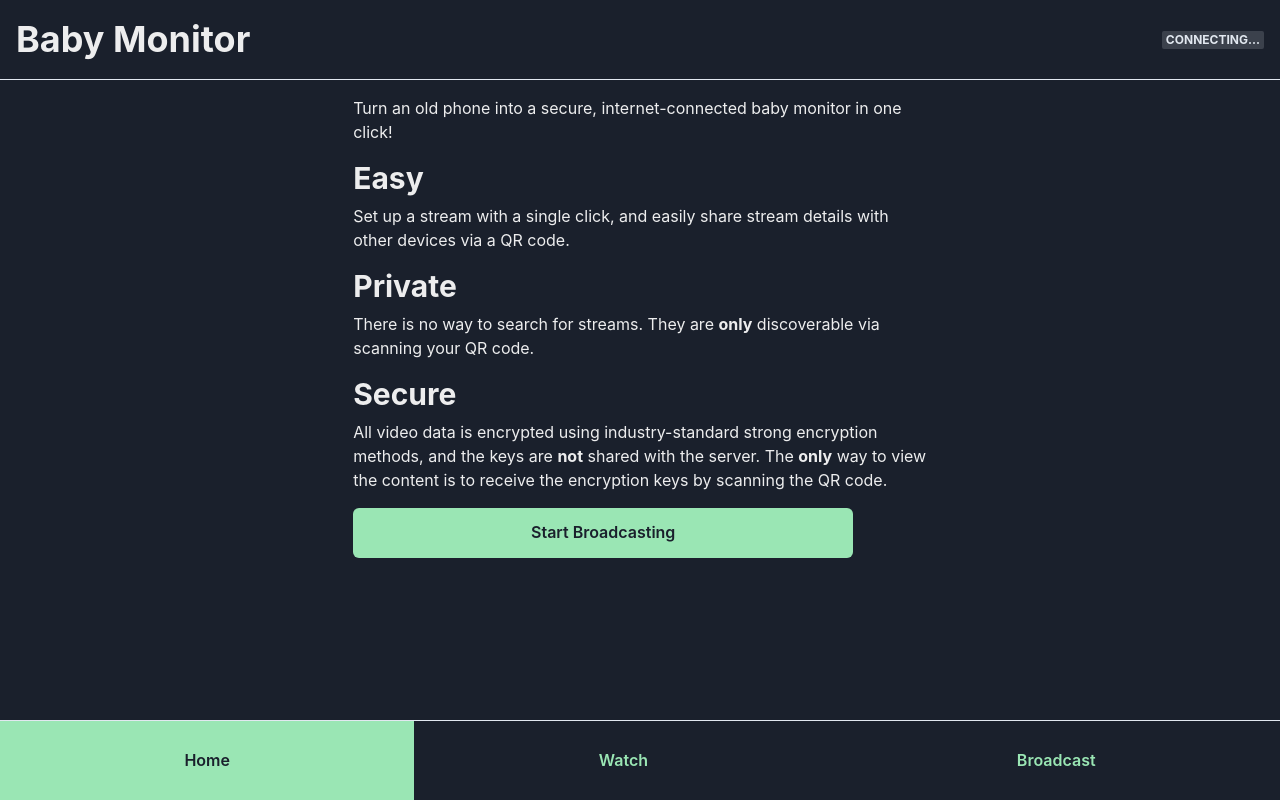
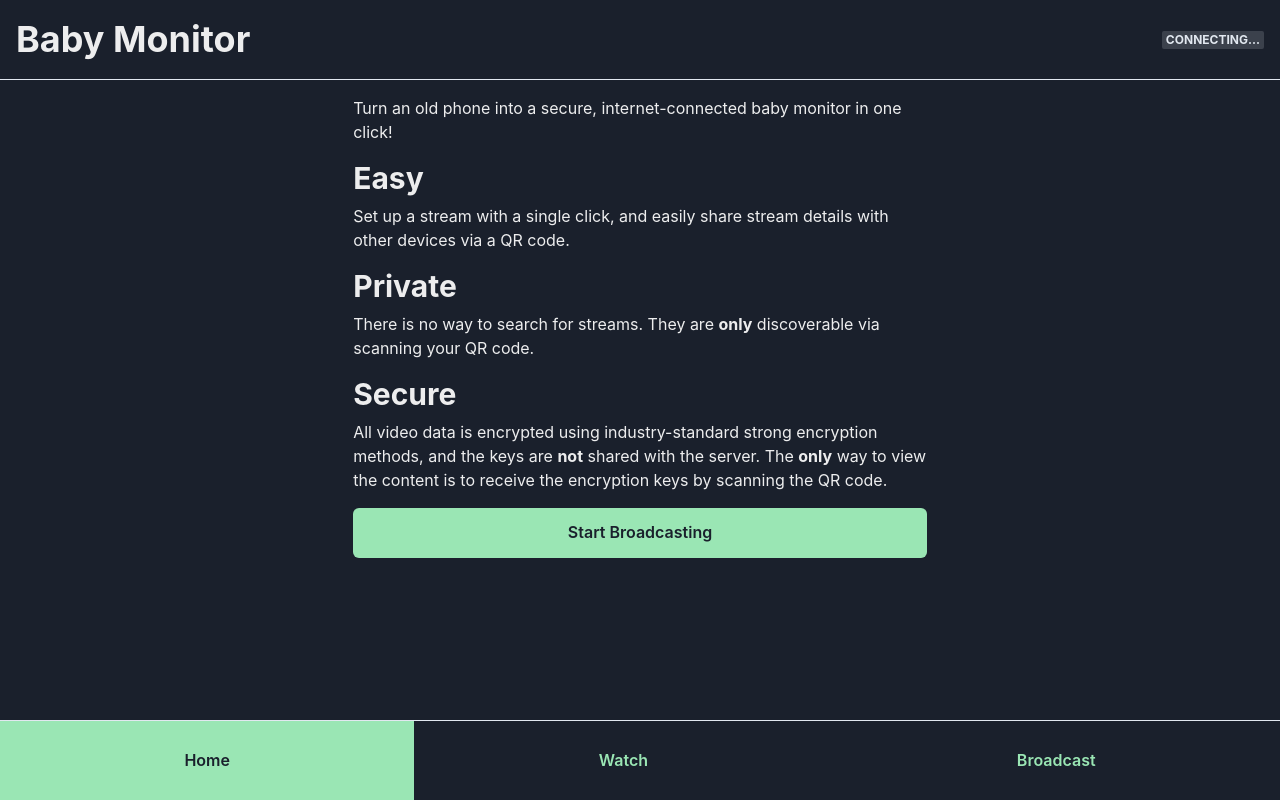
Before and after one commit to rynorris/monitor, a React (Create React App) app in the folder frontend/: page / in a window 1280 px wide. Built offline with nearby package versions, Linux system fonts and the light colour scheme; no server answers.

Commit message:
Fix size of button on homepage

```diff
--- a/frontend/src/Home.tsx
+++ b/frontend/src/Home.tsx
@@ -30,7 +30,6 @@ export const Home: React.FC = () => {
                 colorScheme="green"
                 width="100%"
                 height="50px"
-                maxW="500px"
             >
                 Start Broadcasting
             </Button>
```
